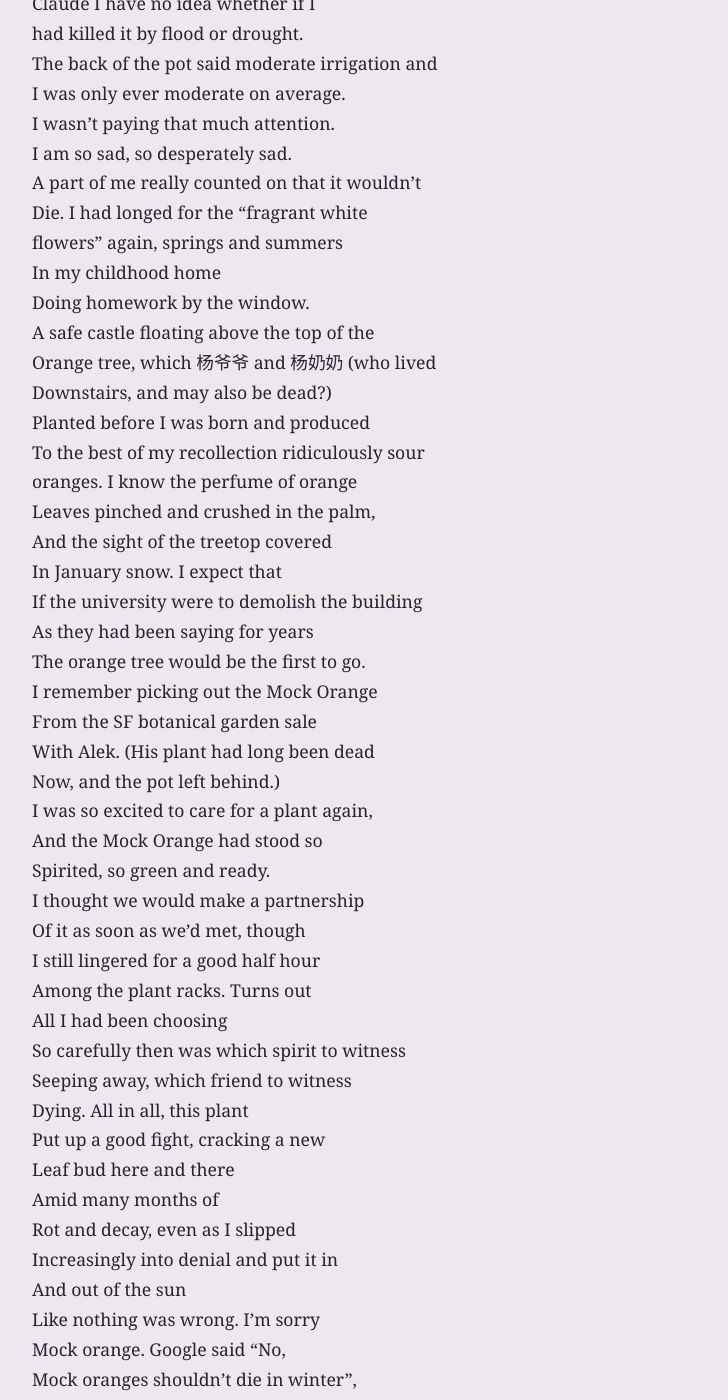
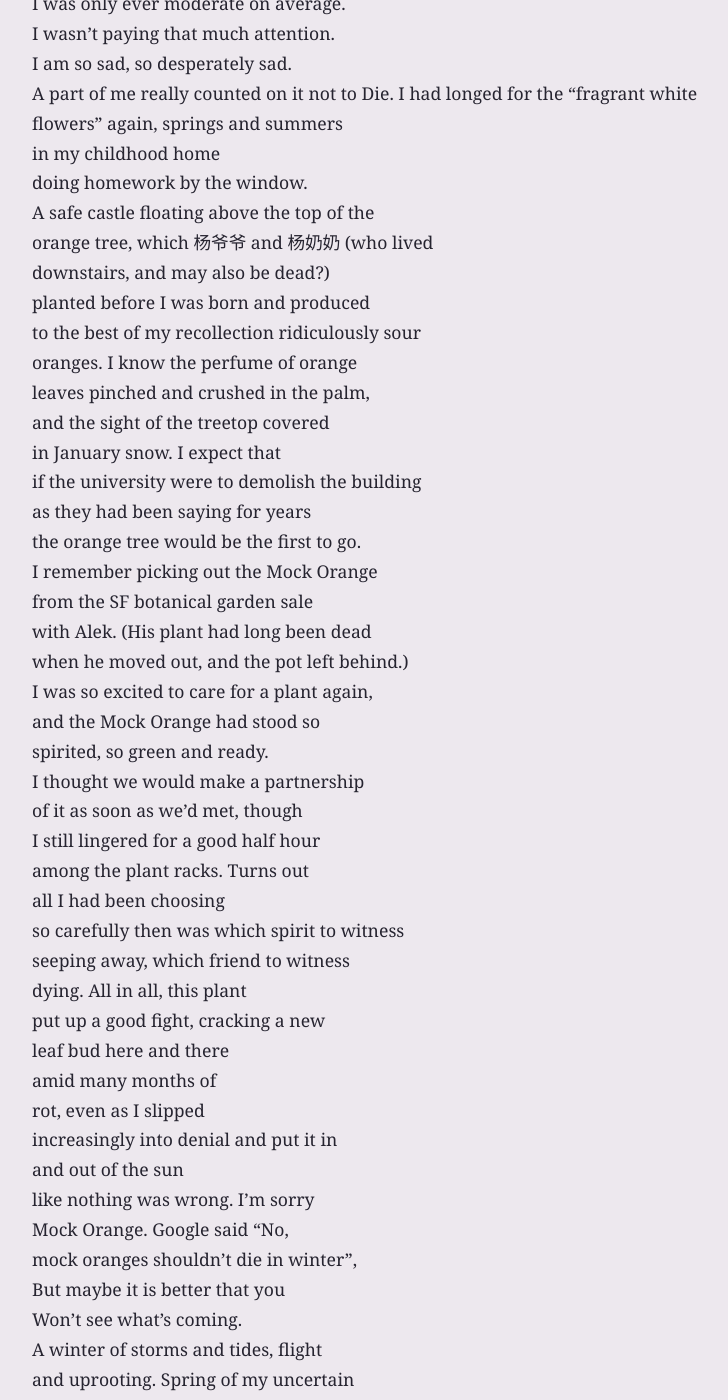
Before and after one commit to Alexa-Pan/Alexa-Pan.github.io, a Jekyll site: the page built from _posts/2026-11-22-mock-orange.md, in a window 1280 px wide and 1400 px high, scrolled down 1263 px. Shown: the whole window, without its empty margins (178-906 px from the left). Built offline with Jekyll 4.4.1, drawn with Linux system fonts in a browser that asks for light colours; some of the changed text lies outside the part shown.

Commit message:
Fix formatting and enhance clarity in mock orange post
Corrected capitalization and punctuation errors throughout the text. Improved clarity and flow by adjusting sentence structure.

```diff
--- a/_posts/2026-11-22-mock-orange.md
+++ b/_posts/2026-11-22-mock-orange.md
@@ -9,79 +9,79 @@ possible words to say
 how I feel. Nowadays
 I am no Oscar Wilde
 and the OED has been
-Left home for eleven
-Years. Merriam Webster
-Started pushing ads, so I
-No longer use it on mobile.
+left home for eleven
+years. Merriam-Webster
+started pushing ads, so I
+no longer use it on mobile.
 I just take what words still come
-To me like dreams. (Good
-and bad dreams. One night
+to me like dreams. (Good and
+bad dreams. One night
 I dreamt that Buck said
 “I enjoy Ariana songs more than
-Any other” and woke up
-To remember I’ll miss
+any other” and woke up
+to remember I’ll miss
 Live Band Karaoke night. Another
-Night I saw an old friend who had
-Finished his physics PhD and was
-Now a stunt double with a Korean
-Girlfriend and I saw him perform but didn’t
-Know who I was.)
+night I saw an old friend who had
+finished his physics PhD become a stunt double.
+I saw him perform and his
+Korean Girlfriend but didn’t
+know who I was.)
 I learned the real name of my Mock Orange
-Just now throwing it out. Six months old,
-Finally dead, the smallest leaves crispy
-and hung though still green.
+just now throwing it out. Six months old,
+finally dead, the smallest leaves crispy and
+hung though still green.
 I had tried
-To trim away the brown but it keeps
-Returning. Even now and after asking
-Claude I have no idea whether if I
+to trim away the brown but it keeps
+returning. Even now and after asking
+Claude I have no idea if I
 had killed it by flood or drought.
 The back of the pot said moderate irrigation and
 I was only ever moderate on average.
 I wasn’t paying that much attention.
 I am so sad, so desperately sad.
-A part of me really counted on that it wouldn’t
+A part of me really counted on it not to
 Die. I had longed for the “fragrant white
 flowers” again, springs and summers
-In my childhood home
-Doing homework by the window.
+in my childhood home
+doing homework by the window.
 A safe castle floating above the top of the
-Orange tree, which 杨爷爷 and 杨奶奶 (who lived
-Downstairs, and may also be dead?)
-Planted before I was born and produced
-To the best of my recollection ridiculously sour
+orange tree, which 杨爷爷 and 杨奶奶 (who lived
+downstairs, and may also be dead?)
+planted before I was born and produced
+to the best of my recollection ridiculously sour
 oranges. I know the perfume of orange
-Leaves pinched and crushed in the palm,
-And the sight of the treetop covered
-In January snow. I expect that
-If the university were to demolish the building
-As they had been saying for years
-The orange tree would be the first to go.
+leaves pinched and crushed in the palm,
+and the sight of the treetop covered
+in January snow. I expect that
+if the university were to demolish the building
+as they had been saying for years
+the orange tree would be the first to go.
 I remember picking out the Mock Orange
-From the SF botanical garden sale
-With Alek. (His plant had long been dead
-Now, and the pot left behind.)
+from the SF botanical garden sale
+with Alek. (His plant had long been dead
+when he moved out, and the pot left behind.)
 I was so excited to care for a plant again,
-And the Mock Orange had stood so
-Spirited, so green and ready.
+and the Mock Orange had stood so
+spirited, so green and ready.
 I thought we would make a partnership
-Of it as soon as we’d met, though
+of it as soon as we’d met, though
 I still lingered for a good half hour
-Among the plant racks. Turns out
-All I had been choosing
-So carefully then was which spirit to witness
-Seeping away, which friend to witness
-Dying. All in all, this plant
-Put up a good fight, cracking a new
-Leaf bud here and there
-Amid many months of
-Rot and decay, even as I slipped
-Increasingly into denial and put it in
-And out of the sun
-Like nothing was wrong. I’m sorry
-Mock orange. Google said “No,
-Mock oranges shouldn’t die in winter”,
-But maybe it was better that you
-Won’t see what’s coming regardless.
+among the plant racks. Turns out
+all I had been choosing
+so carefully then was which spirit to witness
+seeping away, which friend to witness
+dying. All in all, this plant
+put up a good fight, cracking a new
+leaf bud here and there
+amid many months of
+rot, even as I slipped
+increasingly into denial and put it in
+and out of the sun
+like nothing was wrong. I’m sorry
+Mock Orange. Google said “No,
+mock oranges shouldn’t die in winter”,
+But maybe it is better that you
+Won’t see what’s coming.
 A winter of storms and tides, flight
-And uprooting. Spring of my uncertain
-Unscrupulous joy.
+and uprooting. Spring of my uncertain
+unscrupulous joy.
```
